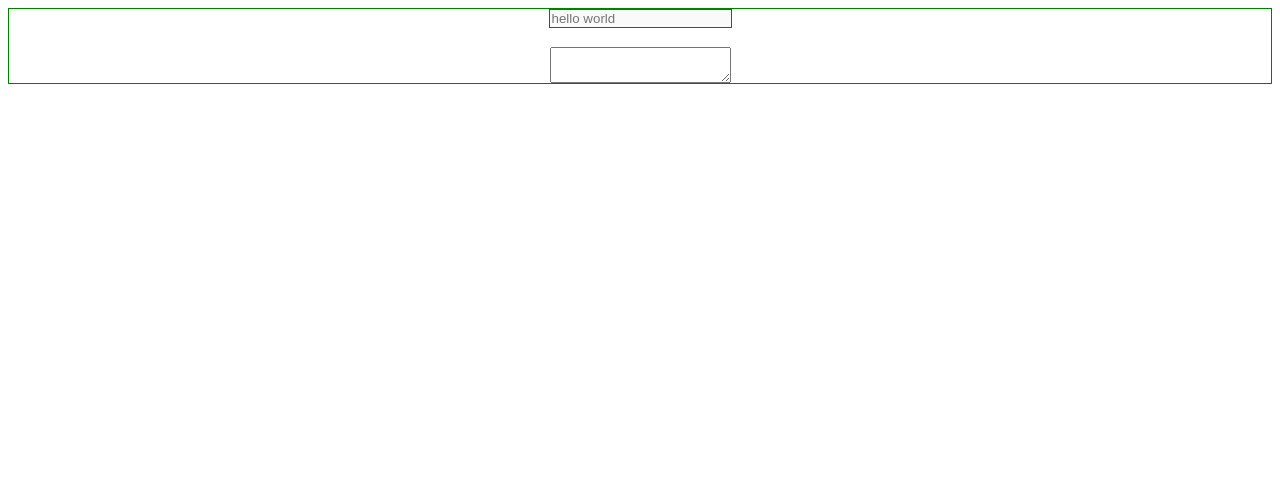
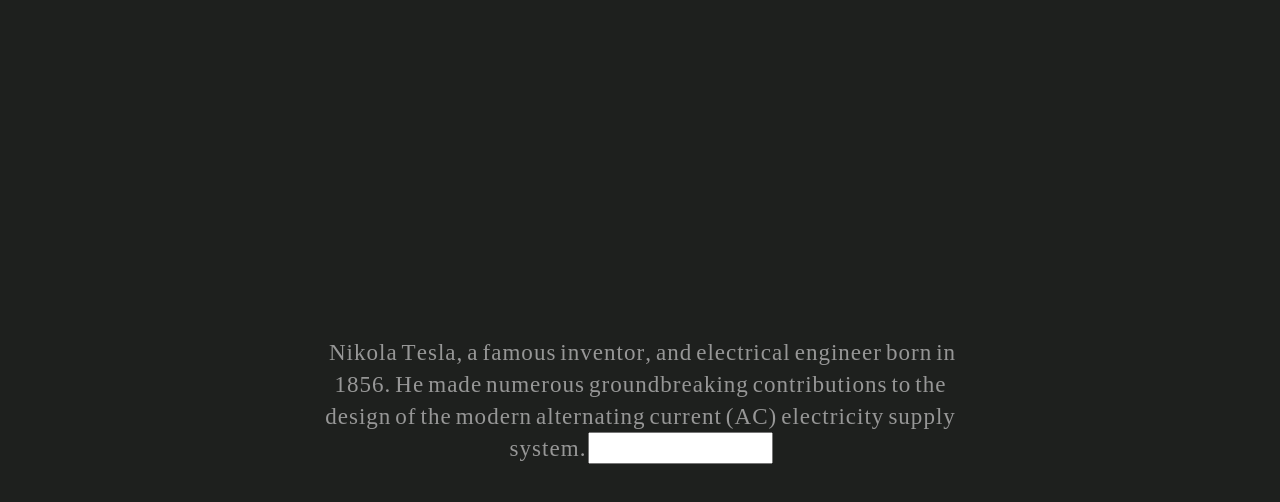
Before and after one commit to MrTeraByte/Typing-test, a React (Create React App) app: page / in a window 1280 px wide. Shown: the top 502 px of the page. Built offline with nearby package versions, Linux system fonts and the light colour scheme.

Commit message:
input feature added half

```diff
--- a/src/App.js
+++ b/src/App.js
@@ -1,9 +1,12 @@
 import React from "react";
 import Inputs from "./components/Inputs.js";
+import "./style/app.css";
 
 function App() {
   return (
-    <Inputs/>
+    <div className="main-container">
+      <Inputs/>
+    </div>
   )
 }
 
--- a/src/components/Inputs.js
+++ b/src/components/Inputs.js
@@ -1,49 +1,33 @@
-import {React , useState , useRef } from "react";
+import { React, useRef } from "react";
 import "../style/inputs.css";
 
+//have to fetch from other source
+let targetInput =
+" Nikola Tesla, a famous inventor, and electrical engineer born in 1856. He made numerous groundbreaking contributions to the design of the modern alternating current (AC) electricity supply system.";
+
 export default function Inputs() {
-  const targetInput = "hello world"
-  const [Result, setResult] = useState("");
-  let userInput = useRef("");
+  const invInput = useRef();
+  const words = targetInput.split(" ");
 
-  const checkWords = () => {
-    let userInputValue = userInput.current.value;
-
-    //check the last typed letter
-    if (
-      userInputValue[userInputValue.length - 1] ===
-      targetInput[userInputValue.length - 1]
-    ) {
-      userInput.current.style.border = "1px solid green";
-      console.log(true);
-      setResult(Result.concat("\ntrue"));
-    } else {
-      userInput.current.style.border = "1px solid red";
-      console.log(false);
-      setResult(Result.concat("\nfalse"));
-    }
-  };
+  function handleInput(e){
+    console.log(e.target.value)
+  }
 
   return (
-    <div className="inputs-div-container">
-      <div className="inputs-div">
-        <input
-          type="text"
-          placeholder={targetInput}
-          className="inputs"
-          disabled
-        ></input>
-        <input
-          ref={userInput}
-          type="text"
-          className="inputs"
-          onInput={checkWords}
-        ></input>
-        <textarea
-          value={Result}
-          className=""
-        ></textarea>
-      </div>
+    <div className="target-text-container" onClick={() => {
+      invInput.current.focus();
+    }}>
+      {words.map((word) => {
+        return (
+          <div className="word-elem">
+            {word.split("").map((letter) => {
+              // console.log(letter);
+              return <div className="letter-elem">{letter}</div>;
+            })}
+          </div>
+        );
+      })}
+      <input className="invi-input" ref={invInput} onInput={(e) => handleInput(e)}></input>
     </div>
   );
 }
--- /dev/null
+++ b/src/style/app.css
@@ -0,0 +1,5 @@
+body{
+    padding: 0;
+    margin: 0;
+    background-color: #1E201E;
+}
--- a/src/style/inputs.css
+++ b/src/style/inputs.css
@@ -1,16 +1,40 @@
-.inputs-div{
-    border: 1px solid green;
+.main-container {
+    color: #979797;
+    position: relative;
+    height: 100vh;
+}
+.target-text-container {
+    /* border: 1px solid red; */
+    position: absolute;
+    top: 50%;
+    left: 50%;
+    transform: translate(-50%, -50%);
     display: flex;
-    flex-direction: column;
+    flex-wrap: wrap;
     justify-content: center;
-    align-items: center;
+    align-content: space-between;
+    font-size: 1.8vw;
 }
-.inputs {
-    border: 1px solid red;
+.word-elem {
+    /* border: 1px solid green; */
+    display: flex;
+    margin: 2px;
 }
-.inputs:nth-child(2){
-    position: relative;
-    top: -19.5px;
-    background: none;
-    outline: none;
+.letter-elem {
+    /* border: 1px solid blue; */
+    margin: 0.5px;
+    transition: 255ms;
 }
+.typed {
+    color: rgb(255, 255, 255);
+}
+.wrong{
+    color: rgb(255, 61, 61);
+}
+.current-word{
+    border-bottom: 1px solid gray;
+    transform: scale(1.3);
+}
+.invi-input{
+    opacity: 1;
+}
```
Also changed, not shown: src/App.css (added).
